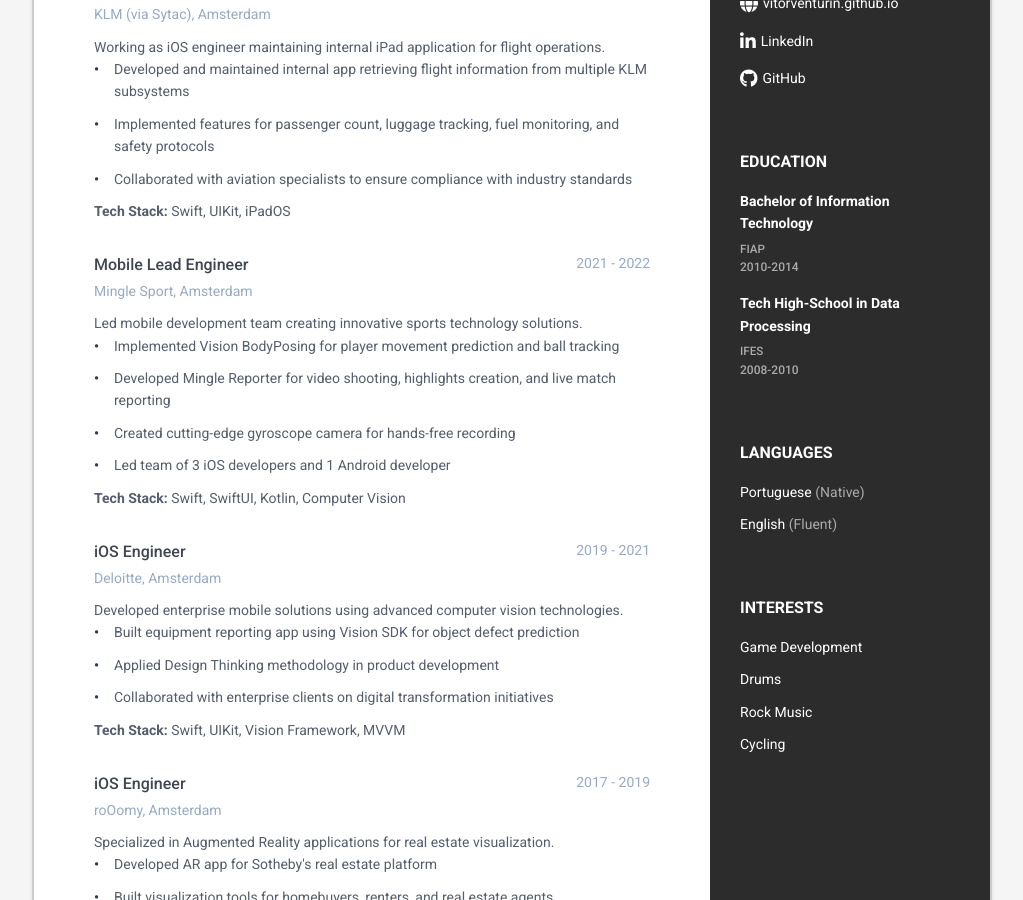
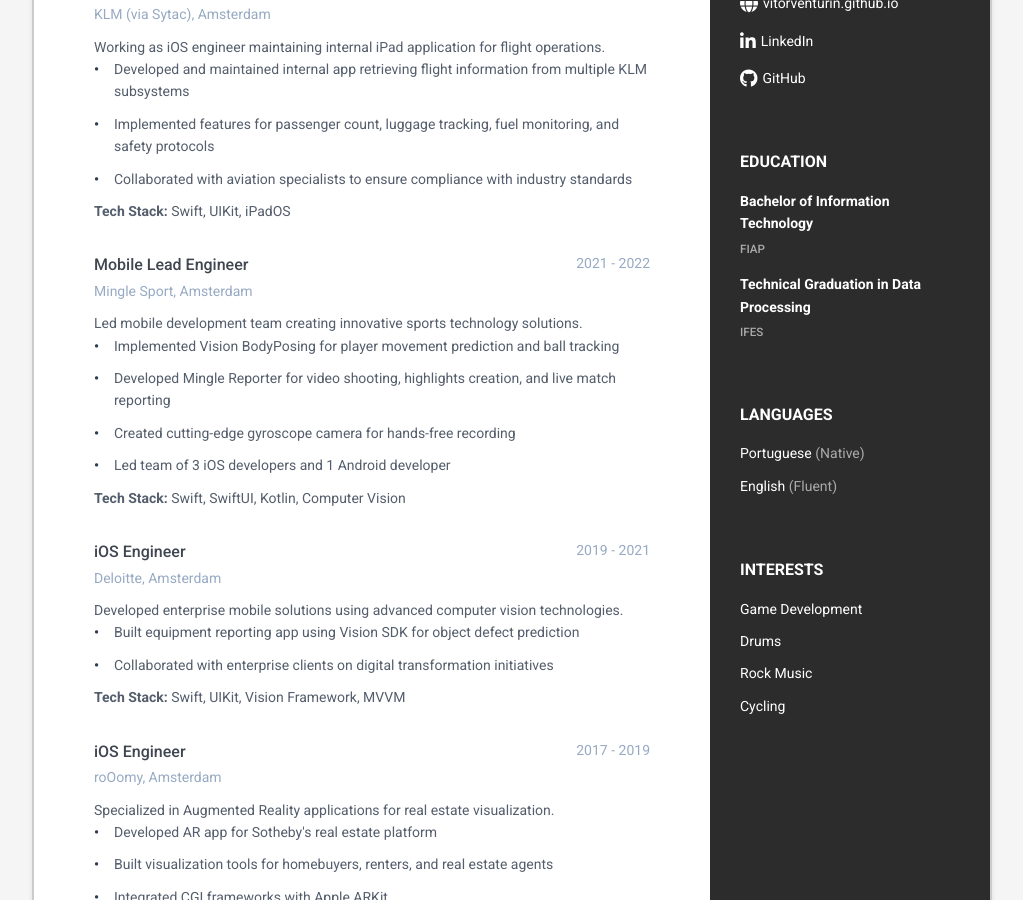
Before and after one commit to vitorventurin/vitorventurin.github.io, a Jekyll site: the page cv.html, which Jekyll copies as it is, in a window 1280 px wide and 900 px high, scrolled down 362 px. Shown: the whole window, without its empty margins (128-1151 px from the left). Built offline with Jekyll 4.4.1, drawn with Linux system fonts in a browser that asks for light colours; nearby versions of some CDN libraries.

Commit message:
cv updated

```diff
--- a/cv.html
+++ b/cv.html
@@ -45,12 +45,10 @@
                 <div class="item">
                     <h4 class="degree">Bachelor of Information Technology</h4>
                     <h5 class="meta">FIAP</h5>
-                    <div class="time">2010-2014</div>
                 </div>
                 <div class="item">
-                    <h4 class="degree">Tech High-School in Data Processing</h4>
+                    <h4 class="degree">Technical Graduation in Data Processing</h4>
                     <h5 class="meta">IFES</h5>
-                    <div class="time">2008-2010</div>
                 </div>
             </div>
 
@@ -136,7 +134,6 @@
                         <p>Developed enterprise mobile solutions using advanced computer vision technologies.</p>
                         <ul>
                             <li>Built equipment reporting app using Vision SDK for object defect prediction</li>
-                            <li>Applied Design Thinking methodology in product development</li>
                             <li>Collaborated with enterprise clients on digital transformation initiatives</li>
                         </ul>
                         <p><strong>Tech Stack:</strong> Swift, UIKit, Vision Framework, MVVM</p>
```
